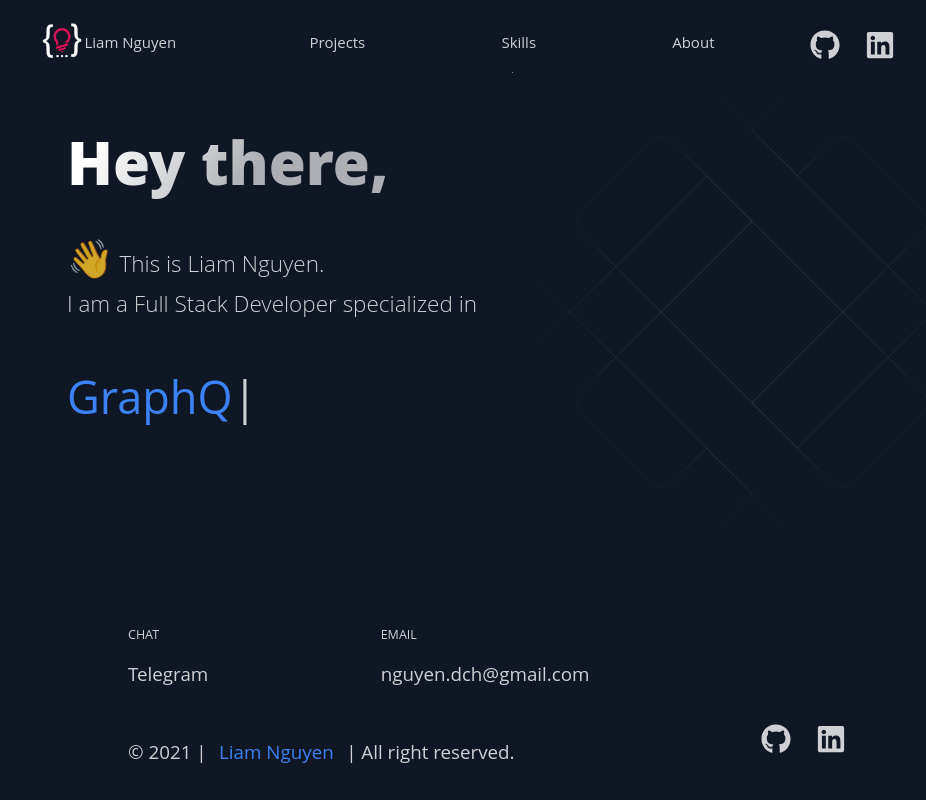
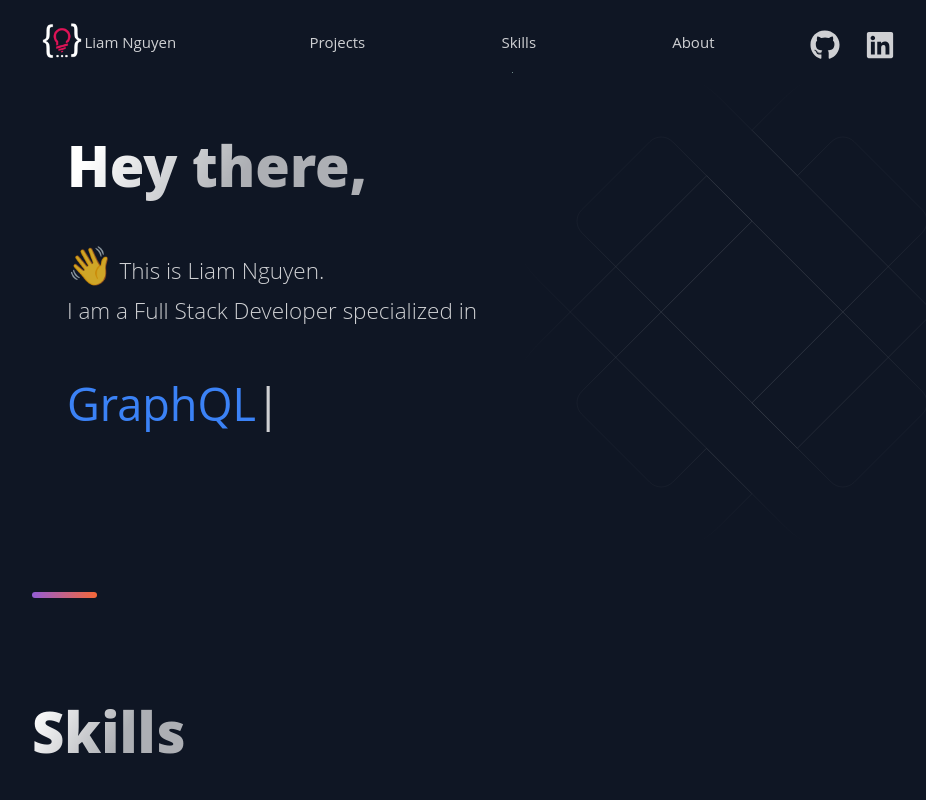
Before and after one commit to liam-nguyen/personal-site-v1, a Next.js app: page / in a window 1280 px wide. Shown: the top 800 px of the page, without its empty margins (128-1054 px from the left). Built offline with nearby package versions, Linux system fonts and the light colour scheme.

Commit message:
main: Adding skills section

```diff
--- a/pages/index.tsx
+++ b/pages/index.tsx
@@ -1,14 +1,16 @@
 import { NextPageWithLayout } from "src/types/pages";
 import { getLayout } from "../src/layouts/ContentLayout";
-import { HeroAnimation } from "@components/svg";
 import { Hero } from "@components/common";
+import { Skills } from "@components/common/Skills";
+import { Divider } from "@components/common/Divider";
 
 const HomePage: NextPageWithLayout = () => {
   return (
-    <div className="grid grid-cols-2 w-full">
+    <>
       <Hero />
-      <HeroAnimation />
-    </div>
+      <Divider divider />
+      <Skills />
+    </>
   );
 };
 
--- /dev/null
+++ b/src/components/common/Divider/index.module.scss
@@ -0,0 +1,14 @@
+.root {
+    width: 6.5rem;
+    height: 0.6rem;
+    border-radius: 1rem;
+    background: linear-gradient(270deg, #F46737 0%, #945DD6 100%);
+}
+
+.colorAlt {
+    background: linear-gradient(270deg, #13ADC7 0%, #945DD6 100%);
+}
+
+.divider {
+    margin: 4rem 0;
+}
--- /dev/null
+++ b/src/components/common/Divider/index.tsx
@@ -0,0 +1,15 @@
+import { FC } from "react";
+import s from "./index.module.scss";
+import cn from "classnames";
+
+export const Divider: FC<{ colorAlt?: boolean; divider?: boolean }> = ({
+  colorAlt,
+  divider,
+}) => {
+  const styles = cn(s.root, {
+    [s.colorAlt]: !!colorAlt,
+    [s.divider]: !!divider,
+  });
+
+  return <div className={styles}></div>;
+};
--- /dev/null
+++ b/src/components/common/Hero/Introduction/index.tsx
@@ -0,0 +1,19 @@
+import { HeroTypedAnimation } from "../HeroTypedAnimation";
+import { Emoji } from "../..";
+import { SectionTitle } from "@components/common/Section/Title";
+
+export const HeroIntroduction = () => (
+  <section className="flex flex-row">
+    <div className="flex flex-col my-0 mx-auto">
+      <SectionTitle text="Hey there, " />
+      <p className="text-4xl font-light leading-16">
+        <Emoji symbol="👋" label="Wave hand" className="text-6xl" />
+        <span> This is Liam Nguyen.</span>
+        <span className="block">
+          I am a Full Stack Developer specialized in
+        </span>
+      </p>
+      <HeroTypedAnimation className="text-7xl mt-20" />
+    </div>
+  </section>
+);
--- a/src/components/common/Hero/index.module.scss
+++ /dev/null
@@ -1,5 +0,0 @@
-.root {
-    background: linear-gradient(121.57deg, #FFFFFF 18.77%, rgba(255, 255, 255, 0.66) 60.15%);
-  -webkit-background-clip: text;
-  -webkit-text-fill-color: transparent;
-}
--- a/src/components/common/Hero/index.tsx
+++ b/src/components/common/Hero/index.tsx
@@ -1,31 +1,14 @@
-import React, { FC, useEffect, useRef } from "react";
-import cn from "classnames";
-import s from "./index.module.scss";
-import { HeroTypedAnimation } from "./HeroTypedAnimation";
-import { Emoji } from "..";
+import { HeroAnimation } from "@components/svg";
+import { FC } from "react";
+
+import { HeroIntroduction } from "./Introduction";
 
 const Hero: FC = () => {
   return (
-    <section className="flex flex-row">
-      <div className="flex flex-col my-0 mx-auto">
-        <h2
-          className={cn(
-            "font-extrabold text-8xl w-max mb-7 pt-24 pb-12 pl-0",
-            s.root
-          )}
-        >
-          Hey there,
-        </h2>
-        <p className="text-4xl font-light leading-16">
-          <Emoji symbol="👋" label="Wave hand" className="text-6xl" />
-          <span> This is Liam Nguyen.</span>
-          <span className="block">
-            I am a Full Stack Developer specialized in
-          </span>
-        </p>
-        <HeroTypedAnimation className="text-7xl mt-20" />
-      </div>
-    </section>
+    <div className="grid grid-cols-2 w-full">
+      <HeroIntroduction />
+      <HeroAnimation />
+    </div>
   );
 };
 
--- /dev/null
+++ b/src/components/common/Section/Title/index.module.scss
@@ -0,0 +1,15 @@
+.root {
+  @apply font-extrabold w-max mb-7 pt-24 pb-12 pl-0;
+  font-size: 5.6rem;
+  line-height: 6.7rem;
+
+  background: linear-gradient(121.57deg, #FFFFFF 18.77%, rgba(255, 255, 255, 0.66) 60.15%);
+  -webkit-background-clip: text;
+  -webkit-text-fill-color: transparent;
+}
+
+.main {
+  font-size: 6.5rem;
+  line-height: 7.2rem;
+  padding: 58px 0 16px;
+}
--- /dev/null
+++ b/src/components/common/Section/Title/index.tsx
@@ -0,0 +1,14 @@
+import cn from "classnames";
+import { FC } from "react";
+import s from "./index.module.scss";
+
+export const SectionTitle: FC<{ main?: boolean; text: string }> = ({
+  main,
+  text,
+}) => {
+  const styles = cn(s.root, {
+    [s.main]: !!main,
+  });
+
+  return <h2 className={styles}>{text}</h2>;
+};
--- /dev/null
+++ b/src/components/common/Skills/index.tsx
@@ -0,0 +1,7 @@
+import { SectionTitle } from "../Section/Title";
+
+export const Skills = () => (
+  <section>
+    <SectionTitle text="Skills" />
+  </section>
+);
```
